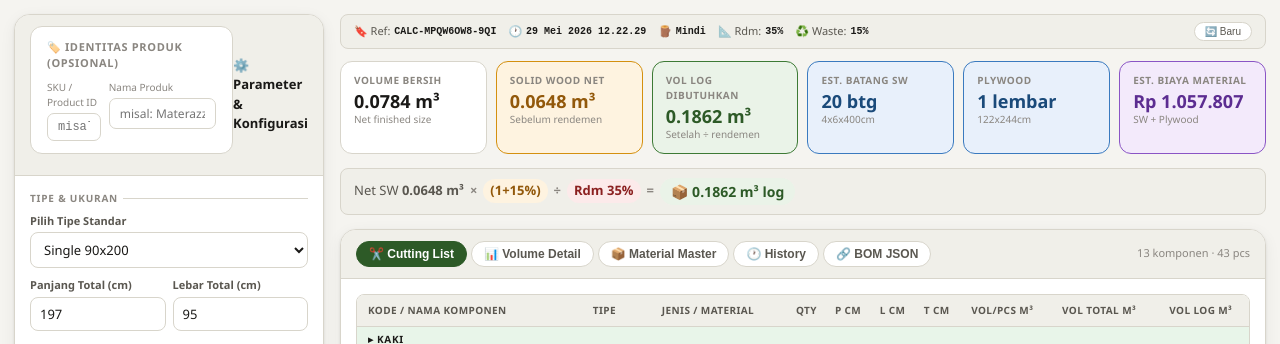
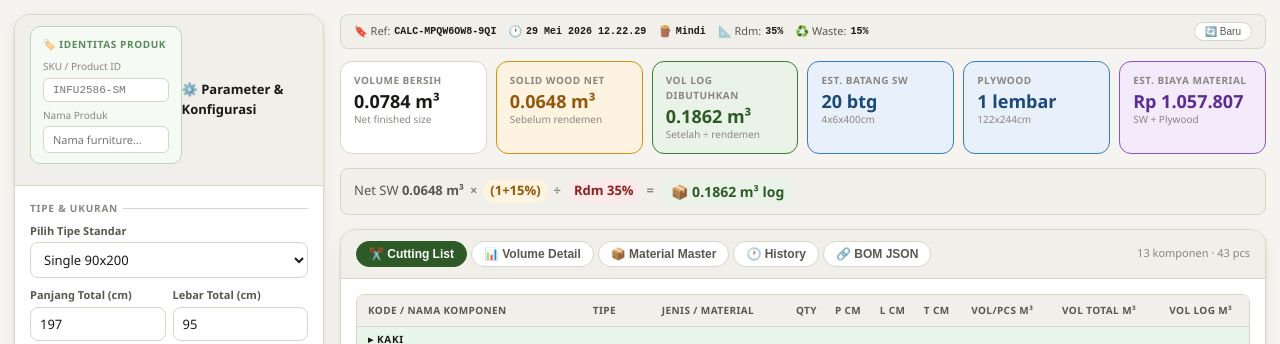
Before and after one commit to pipin8000/gabe-kayu, a plain HTML site: page app.html in a window 1280 px wide. Shown: the part 404-748 px from the top of the page. Drawn offline with Linux system fonts and the light colour scheme.

Commit message:
Update app.html

```diff
--- a/app.html
+++ b/app.html
@@ -545,19 +545,17 @@ tfoot td{padding:8px 6px;font-weight:700;background:var(--s2);border-top:2px sol
 
   <div class="mgrid">
     <div class="card">
-      <div class="chdr"><div style="margin-bottom:10px;background:#fff;border:1.5px solid #d8d5cb;border-radius:12px;padding:12px 16px;">
-        <div style="font-size:11px;font-weight:700;text-transform:uppercase;letter-spacing:.06em;color:#8a8680;margin-bottom:8px;">🏷️ Identitas Produk (Opsional)</div>
-        <div style="display:grid;grid-template-columns:1fr 2fr;gap:8px;">
-          <div>
-            <div style="font-size:10px;color:#8a8680;margin-bottom:3px;">SKU / Product ID</div>
-            <input type="text" id="p-sku-calc" placeholder="misal: INFU2586-SM"
-              style="width:100%;padding:6px 10px;border:1.5px solid #d8d5cb;border-radius:7px;font-size:12px;font-family:monospace;">
-          </div>
-          <div>
-            <div style="font-size:10px;color:#8a8680;margin-bottom:3px;">Nama Produk</div>
-            <input type="text" id="p-nama-calc" placeholder="misal: Materazzo Small Arm Chair"
-              style="width:100%;padding:6px 10px;border:1.5px solid #d8d5cb;border-radius:7px;font-size:12px;font-family:inherit;">
-          </div>
+      <div class="chdr"><div style="margin-bottom:10px;background:#f5faf4;border:1.5px solid #b8d9b4;border-radius:10px;padding:10px 12px;">
+        <div style="font-size:10px;font-weight:700;text-transform:uppercase;letter-spacing:.06em;color:#5a8a5a;margin-bottom:7px;">🏷️ Identitas Produk</div>
+        <div style="margin-bottom:6px;">
+          <div style="font-size:10px;color:#8a8680;margin-bottom:3px;">SKU / Product ID</div>
+          <input type="text" id="p-sku-calc" placeholder="INFU2586-SM"
+            style="width:100%;padding:5px 9px;border:1.5px solid #d8d5cb;border-radius:6px;font-size:11px;font-family:monospace;background:#fff;">
+        </div>
+        <div>
+          <div style="font-size:10px;color:#8a8680;margin-bottom:3px;">Nama Produk</div>
+          <input type="text" id="p-nama-calc" placeholder="Nama furniture..."
+            style="width:100%;padding:5px 9px;border:1.5px solid #d8d5cb;border-radius:6px;font-size:11px;font-family:inherit;background:#fff;">
         </div>
       </div>
       <h3>⚙️ Parameter &amp; Konfigurasi</h3></div>
```
